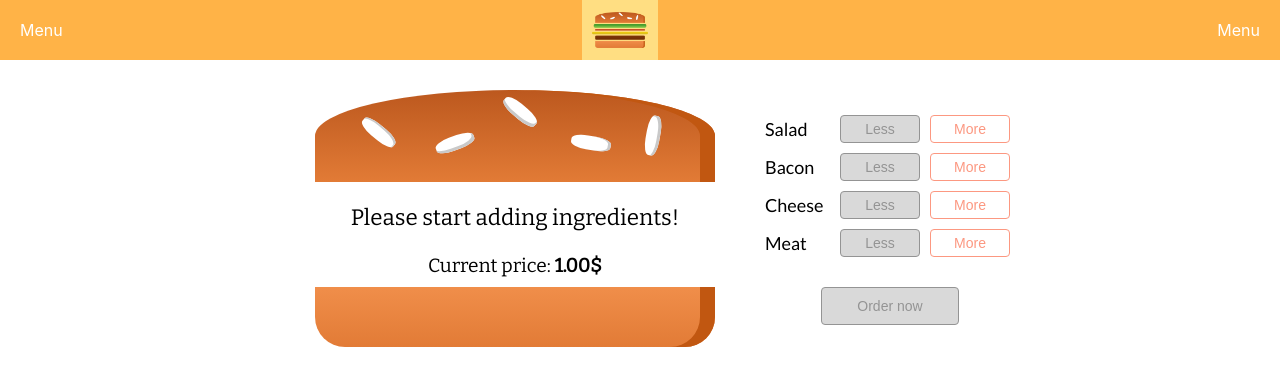
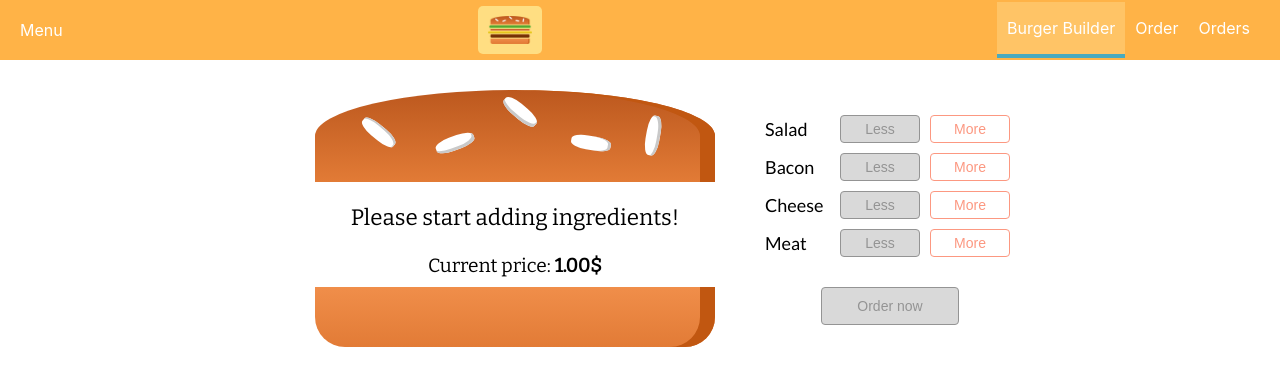
Before and after one commit to Babiy7/burger-app, a React (Create React App) app: page / in a window 1280 px wide. Shown: the top 386 px of the page. Built offline with nearby package versions, Linux system fonts and the light colour scheme.

Commit message:
Added the NavigationItems.

```diff
--- a/src/component/Logo/Logo.module.css
+++ b/src/component/Logo/Logo.module.css
@@ -1,12 +1,13 @@
 .Logo {
-    height: 60px;
+    height: 80%;
     background: #ffde82;
     padding: 10px;
     display: flex;
     align-items: center;
     box-sizing: border-box;
+    border-radius: 5px;
 }
 
 .Logo img {
-    height: 90%;
+    height: 100%;
 }
--- /dev/null
+++ b/src/component/UI/Navigation/NavigationItems/NavigationItem/NavigationItem.js
@@ -0,0 +1,12 @@
+import React from "react";
+import classes from "./NavigationItem.module.css";
+
+const NavigationItem = props => (
+  <li className={classes.NavigationItem}>
+    <a className={props.active ? classes.active : null} href={props.link}>
+      {props.children}
+    </a>
+  </li>
+);
+
+export default NavigationItem;
--- /dev/null
+++ b/src/component/UI/Navigation/NavigationItems/NavigationItem/NavigationItem.module.css
@@ -0,0 +1,21 @@
+.NavigationItem {
+    margin: 0;
+    box-sizing: border-box;
+    display: flex;
+    align-items: center;
+}
+
+.NavigationItem a {
+    color: white;
+    text-decoration: none;
+    padding: 16px 10px;
+    border-bottom: 4px solid transparent;
+    box-sizing: border-box;
+    display: block;
+}
+
+.NavigationItem a:hover, .NavigationItem a:active, .NavigationItem a.active {
+    color: white;
+    background: #ffc466;
+    border-bottom: 4px solid #49aabf;
+}
--- /dev/null
+++ b/src/component/UI/Navigation/NavigationItems/NavigationItems.js
@@ -0,0 +1,17 @@
+import React from "react";
+import classes from "./NavigationItems.module.css";
+import NavigationItem from "./NavigationItem/NavigationItem";
+
+const NavigationItems = () => {
+  return (
+    <ul className={classes.NavigationItems}>
+      <NavigationItem link="/" active>
+        Burger Builder
+      </NavigationItem>
+      <NavigationItem link="/"> Order </NavigationItem>
+      <NavigationItem link="/"> Orders </NavigationItem>
+    </ul>
+  );
+};
+
+export default NavigationItems;
--- /dev/null
+++ b/src/component/UI/Navigation/NavigationItems/NavigationItems.module.css
@@ -0,0 +1,7 @@
+.NavigationItems {
+    display: flex;
+    align-items: center;
+    padding: 0;
+    margin: 0;
+    list-style: none;
+}
--- a/src/component/UI/Navigation/Toolbar/Toolbar.js
+++ b/src/component/UI/Navigation/Toolbar/Toolbar.js
@@ -1,13 +1,16 @@
 import React from "react";
 import classes from "./Toolbar.module.css";
 import Logo from "../../../Logo/Logo";
+import NavigationItems from "../NavigationItems/NavigationItems";
 
 const Toolbar = props => {
   return (
     <div className={classes.Toolbar}>
       <div>Menu</div>
       <Logo />
-      <ul>Menu</ul>
+      <ul>
+        <NavigationItems></NavigationItems>
+      </ul>
     </div>
   );
 };
```
